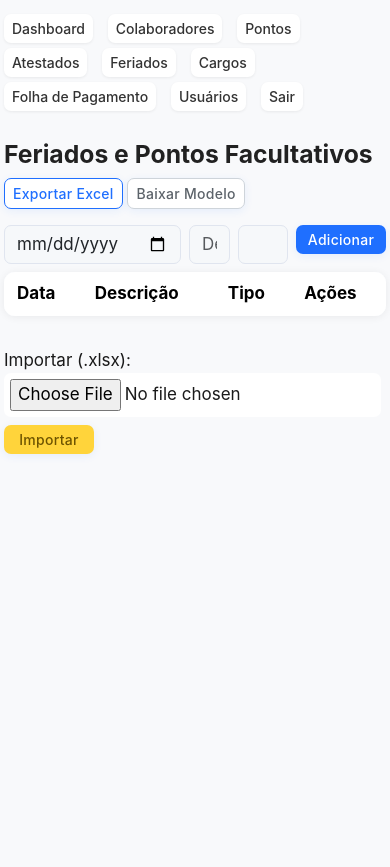
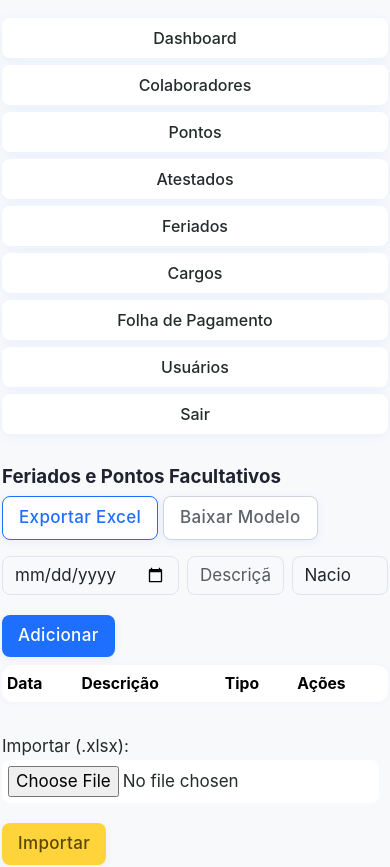
Before and after one commit to MacFranzoi/rh-flask, a Flask app: page /feriados in a window 390 px wide. Before the commit the page ends 455 px from the top, so only its background shows below. Run offline with Flask 3, Linux system fonts and the light colour scheme; a user stored in the database is signed in; lists and menus that the app fills with data are empty.

Commit message:
Atualização de estilos responsivos

```diff
--- a/templates/static/style.css
+++ b/templates/static/style.css
@@ -1,98 +1,113 @@
 body {
   background: #f8f9fb;
-  color: #1a1a1a;
-  font-family: 'Inter', Arial, sans-serif;
+  color: #232b2b;
+  font-family: 'Inter', Arial, Helvetica, sans-serif;
   font-size: 17px;
   margin: 0;
+  padding: 0;
 }
 
 .container {
-  margin-top: 30px;
+  margin-top: 32px;
+  padding-left: 12px;
+  padding-right: 12px;
 }
 
 nav {
-  margin-bottom: 28px;
+  margin-bottom: 32px;
+  padding: 12px 0;
+  display: flex;
+  flex-wrap: wrap;
+  gap: 12px;
 }
 
 nav .btn {
-  margin-right: 10px;
-  margin-bottom: 5px;
+  margin-right: 0;
   border: none;
   background: #fff;
-  color: #333;
+  color: #232b2b;
   font-weight: 500;
-  border-radius: 7px;
-  box-shadow: 0 1px 3px #0001;
-  transition: background 0.17s, color 0.17s, box-shadow 0.18s;
+  border-radius: 8px;
+  box-shadow: 0 2px 12px #1f6fff12;
+  padding: 8px 18px;
+  font-size: 1rem;
+  transition: background 0.2s, color 0.2s, box-shadow 0.2s;
 }
 nav .btn:hover, nav .btn.active {
   background: #1f6fff;
   color: #fff;
-  box-shadow: 0 2px 10px #1f6fff33;
+  box-shadow: 0 3px 16px #1f6fff33;
 }
 
 h2, h3, h5 {
   font-weight: 700;
-  color: #212121;
+  color: #1f222f;
   margin-top: 24px;
 }
 
 .card {
   border: none;
-  border-radius: 13px;
-  box-shadow: 0 1px 8px #0001;
+  border-radius: 14px;
+  box-shadow: 0 3px 18px #1f6fff10;
   background: #fff;
+  padding: 24px 18px;
+  margin-bottom: 16px;
 }
 
 .card .fw-bold {
-  color: #606d7d;
+  color: #5c5c5c;
   font-size: 18px;
   margin-bottom: 2px;
 }
 .card .display-6 {
-  font-size: 2.7rem;
+  font-size: 2.6rem;
   color: #1f6fff;
   font-weight: 700;
 }
 
 .table {
   background: #fff;
-  border-radius: 11px;
-  box-shadow: 0 1px 8px #0001;
+  border-radius: 12px;
+  box-shadow: 0 1px 8px #1f6fff08;
   overflow: hidden;
+  width: 100%;
 }
 .table th, .table td {
-  padding: 9px 13px;
+  padding: 12px 13px;
   border: none;
   vertical-align: middle;
+  font-size: 1rem;
 }
 .table thead {
-  background: #f2f5f9;
+  background: #f4f6fb;
 }
 .table-hover tbody tr:hover {
-  background: #e7eeff;
+  background: #e8efff;
 }
 
 .form-control, .form-select {
-  border-radius: 7px;
+  border-radius: 8px;
   border: 1px solid #e0e5ef;
-  background: #f6f8fa;
+  background: #f7f9fa;
   font-size: 1em;
   transition: border 0.15s, box-shadow 0.15s;
+  margin-bottom: 12px;
 }
 .form-control:focus, .form-select:focus {
   border-color: #1f6fff;
-  box-shadow: 0 0 0 2px #1f6fff11;
+  box-shadow: 0 0 0 2px #1f6fff19;
   background: #fff;
 }
 
 .btn-primary, .btn-warning, .btn-danger, .btn-secondary, .btn-outline-primary, .btn-outline-secondary {
   border: none;
-  border-radius: 7px;
-  min-width: 90px;
+  border-radius: 8px;
+  min-width: 100px;
   font-weight: 500;
   letter-spacing: 0.02em;
-  box-shadow: 0 2px 8px #1f6fff16;
+  box-shadow: 0 2px 8px #1f6fff15;
+  padding: 8px 16px;
+  font-size: 1em;
   transition: background 0.18s, color 0.18s;
 }
 
@@ -101,20 +116,20 @@ h2, h3, h5 {
   color: #fff;
 }
 .btn-primary:hover {
-  background: #1857c5;
+  background: #1654c5;
   color: #fff;
 }
 .btn-danger {
-  background: #f64747;
+  background: #ff4747;
   color: #fff;
 }
 .btn-danger:hover {
-  background: #b83232;
+  background: #c23c3c;
   color: #fff;
 }
 .btn-warning {
   background: #ffd43b;
-  color: #6e5400;
+  color: #5c4700;
 }
 .btn-warning:hover {
   background: #ffe066;
@@ -131,7 +146,7 @@ h2, h3, h5 {
 .btn-outline-primary {
   background: #fff;
   color: #1f6fff;
-  border: 1px solid #1f6fff;
+  border: 1.5px solid #1f6fff;
 }
 .btn-outline-primary:hover {
   background: #1f6fff;
@@ -148,34 +163,47 @@ h2, h3, h5 {
 }
 
 .alert {
-  border-radius: 7px;
+  border-radius: 8px;
   font-size: 1em;
-  margin-top: 22px;
-  box-shadow: 0 1px 7px #0001;
+  margin-top: 20px;
+  box-shadow: 0 1px 7px #1f6fff0c;
 }
 
 input[type="file"] {
   background: #fff;
   padding: 6px;
-  border-radius: 7px;
+  border-radius: 8px;
+  margin-bottom: 12px;
 }
 
 ::-webkit-scrollbar {
-  width: 7px;
-  background: #f3f5fa;
+  width: 8px;
+  background: #e8eaf4;
 }
 ::-webkit-scrollbar-thumb {
-  background: #d1d7e3;
+  background: #cfd5e3;
   border-radius: 7px;
 }
 
 @media (max-width: 900px) {
   .container {
-    margin-top: 10px;
-    padding: 4px;
+    margin-top: 8px;
+    padding: 2px;
   }
   nav {
-    margin-bottom: 10px;
-    text-align: left;
+    flex-direction: column;
+    gap: 7px;
+    padding: 8px 0;
+  }
+  .card {
+    padding: 14px 7px;
+  }
+  .table th, .table td {
+    padding: 7px 5px;
+    font-size: 0.98rem;
+  }
+  h2, h3, h5 {
+    font-size: 1.1em;
+    margin-top: 12px;
   }
 }
```
Also changed, not shown: 1 other file.
